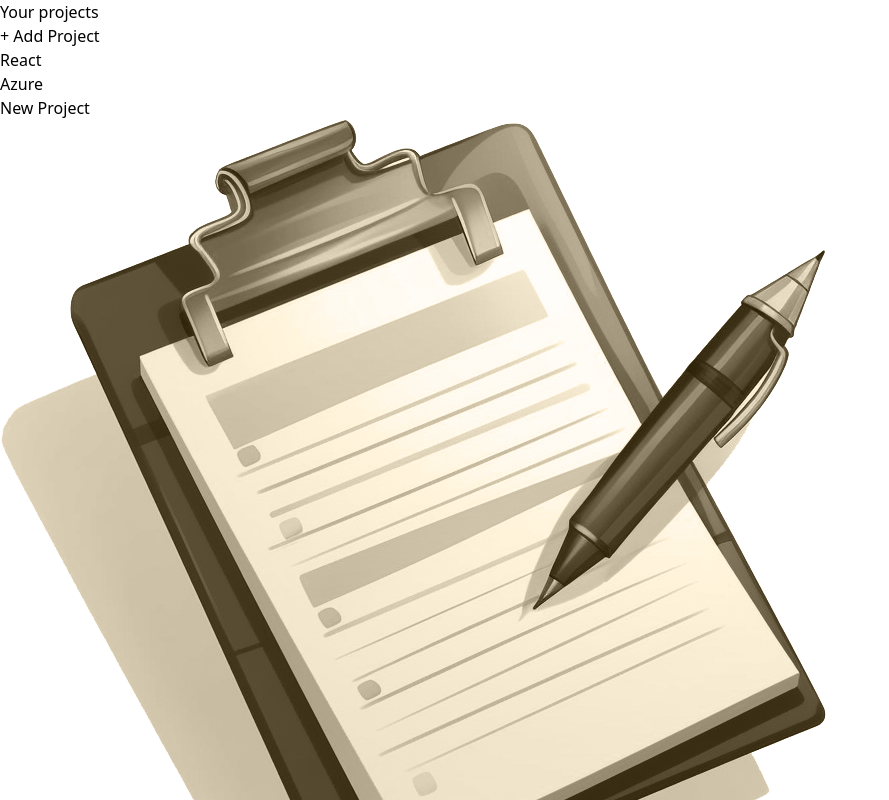
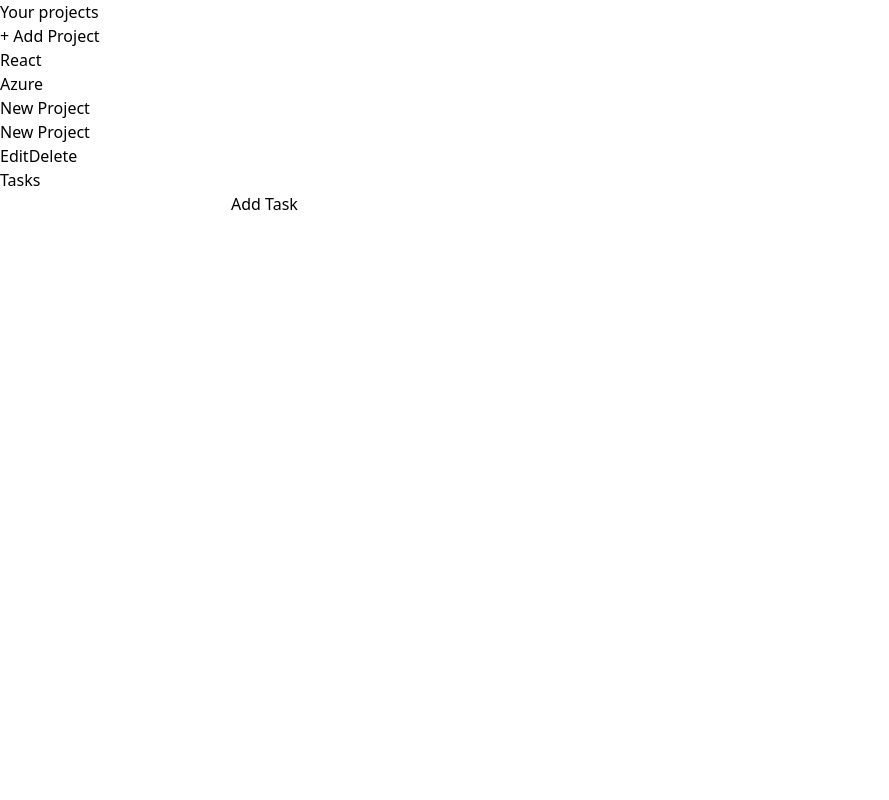
Before and after one commit to Bedevire/React-09-Practice, a React (Vite) app: page / in a window 1280 px wide. Both pictures are taken after a click on the button "+ Add Project". Shown: the top 800 px of the page, without its empty margins (0-889 px from the left). Built offline with nearby package versions, Linux system fonts and the light colour scheme.

Commit message:
Add project details editing

```diff
--- a/src/App.jsx
+++ b/src/App.jsx
@@ -8,15 +8,15 @@ function App() {
     {
       id: 1,
       title: "React",
-      description: '',
-      dueDate: '',
+      description: 'Learn React from the ground up',
+      dueDate: '2024-04-15',
       tasks: []
     },
     {
       id: 2,
       title: "Azure",
-      description: '',
-      dueDate: '',
+      description: 'Learn Azure. Enough to pass both the Basics test - AZ-900, and the more advanced test, AZ-104',
+      dueDate: '2024-10-23',
       tasks: [
         {id:1, title: 'AZ-900'},
         {id:2, title: 'AZ-104'}
@@ -25,12 +25,12 @@ function App() {
   ]
 
   const [projects, setProjects] = useState(startingProjects);
-  const [selectedProjectId, setSelectedProjectId] = useState(-1);
+  const [selectedProject, setSelectedProject] = useState(null)
 
   function projectSelected(projectId){
     const project = getSelectedProject(projectId);
     console.log('Project ' + project.title + ' selected');
-    setSelectedProjectId(projectId);
+    setSelectedProject(project)
   }
 
   function getSelectedProject(projectId){
@@ -44,46 +44,62 @@ function App() {
   function onAddProject(){
     console.log('App - onProjectAdd');
     const newId = Math.floor(Math.random() * 10000)
+    const newProject = {
+      id:newId,
+      title:'New Project',
+      description: '',
+      dueDate: '',
+      tasks:[]
+    }
     setProjects(initialProjects => [
       ...initialProjects,
-      {
-        id:newId,
-        title:'New Project',
-        description: '',
-        dueDate: '',
-        tasks:[]
-      }])
+      newProject
+    ])
+    setSelectedProject(newProject);
   }
 
-  function onProjectDelete(){
+  function onProjectSave(project){
+    console.log('App - saving project ' + project.title);
+  }
+
+  function onProjectDelete(projectId){
     console.log('App - onProjectDelete');
+    setProjects(originalProjects => {
+      return originalProjects.filter( item => item.id != projectId);
+    });
+    setSelectedProject(null);
   }
 
   function onTaskAdd(taskName){
     console.log('App - onTaskAdd - ' + taskName);
     const taskId = Math.floor(Math.random() * 10000);
     const newTask = {id:taskId, title: taskName}
-    let project = getSelectedProject(selectedProjectId)
-    project.tasks = [...project.tasks, newTask]
 
-    setProjects([...projects]);
+    setSelectedProject({
+      id: selectedProject.id,
+      title: selectedProject.title,
+      description: selectedProject.description,
+      dueDate: selectedProject.dueDate,
+      tasks: [...selectedProject.tasks, newTask]
+    });
   }
 
   function onTaskDelete(taskId){
     console.log('App - onTaskDelete - ' + taskId);
 
-    let project = getSelectedProject(selectedProjectId);
-    project.tasks = project.tasks.filter(item => item.id != taskId);
-
-    setProjects([...projects])
+    setSelectedProject({
+      id: selectedProject.id,
+      title: selectedProject.title,
+      description: selectedProject.description,
+      dueDate: selectedProject.dueDate,
+      tasks: selectedProject.tasks.filter(item => item.id != taskId)
+    });
   }
-
-  const selectedProject = getSelectedProject(selectedProjectId);
 
   return (
     <main className="h-screen my-8 flex gap-8">
       <Projects projects={projects} onSelected={projectSelected} onAddProject={onAddProject} />
-      {selectedProject && <Project project={selectedProject} onTaskAdd={onTaskAdd} onTaskDelete={onTaskDelete} />}
+      {selectedProject && <Project project={selectedProject} onTaskAdd={onTaskAdd} onTaskDelete={onTaskDelete} onProjectSave={onProjectSave} />}
       {!selectedProject && <NoProject onCreateProject={onAddProject} />}
     </main>
   );
--- a/src/components/Project.jsx
+++ b/src/components/Project.jsx
@@ -1,53 +1,74 @@
-//import { useState } from 'react'
+import { useState, useRef} from 'react'
 import Tasks from './Tasks'
 
-export default function Project({project, onTaskAdd, onTaskDelete}){
+export default function Project({project, onTaskAdd, onTaskDelete, onProjectSave}){
 
-    //const [tasks, setTasks] = useState(project.tasks);
+    const title = useRef(project.title);
+    const description = useRef(project.description);
+    const dueDate = useRef(project.description);
+    const [editing, setEditing] = useState(false);
 
-    //function onTaskAdd2(taskName){
-    //    const taskId = Math.floor(Math.random() * 10000);
-    //    const newTask = {id:taskId, title: taskName}
-        //setTasks(originalTasks => [...originalTasks, newTask]);
-    //}
+    function onEditClick(){
+        setEditing(currentEditMode => !currentEditMode);
+    }
 
-    //function onTaskDelete(taskId){
-        //setTasks(originalTasks => originalTasks.filter(item => item.id !== taskId));
-    //}
+    function onSaveClicked(){
+        setEditing(false);
+        project.title = title.current.value;
+        project.description = description.current.value;
+        project.dueDate = dueDate.current.value;
+        onProjectSave(project);
+    }
 
     return(
         <div className="w-[35rem] mt-16">
 
             <header className="flex items-center justify-between">
                 <h2 className="text-3xl font-bold text-stone-600 mb-2">{project.title}</h2>
+                {editing &&
+                    <>
+                        <button onClick={onEditClick} className="text-stone-500 hover:text-stone-950">Cancel</button>
+                        <button onClick={onSaveClicked} className="px-6 py-2 rounded-md bg-stone-800 text-stone-50 hover:bg-stone-950">Save</button>
+                    </>
+                }
+                {!editing && <button onClick={onEditClick} className="text-stone-500 hover:text-stone-950">Edit</button>}
                 <button className="text-stone-800 hover:text-red-500">Delete</button>
-                <button className="text-stone-500 hover:text-stone-950">Cancel</button>
-                <button className="px-6 py-2 rounded-md bg-stone-800 text-stone-50 hover:bg-stone-950">Save</button>
             </header>
 
+            { editing &&
                 <div className="pb-4 mb-4 border-b-2 border-stone-300">
                     <label className="text-sm font-bold uppercase text-stone-500">Title</label>
                         <input
                             type="text"
                             className="w-full p-1 border-b-2 rounded-sm border-stone-300 bg-stone-200 text-stone-600 focus:outline-none focus:border-stone-600"
-                    placeholder={project.title}>
+                            ref={title}
+                            defaultValue={project.title}>
                         </input>
-
 
                     <label className="text-sm font-bold uppercase text-stone-500">Description</label>
                     <textarea
                         type="textArea"
                         className="w-full p-1 border-b-2 rounded-sm border-stone-300 bg-stone-200 text-stone-600 focus:outline-none focus:border-stone-600"
-                    placeholder={project.description}>
+                        ref={description}
+                        defaultValue={project.description}>
                     </textarea>
 
                     <label className="text-sm font-bold uppercase text-stone-500">Due date</label>
                     <input
                         type="date"
                         className="w-full p-1 border-b-2 rounded-sm border-stone-300 bg-stone-200 text-stone-600 focus:outline-none focus:border-stone-600"
-                    placeholder={project.dueDate}>
+                        ref={dueDate}
+                        defaultValue={project.dueDate}>
                     </input>
                 </div>
+            }
+            { !editing &&
+                <div className="pb-4 mb-40 border-b-2 border-stone-300">
+                    <p className="text-stone-400 mb-4">{project.dueDate}</p>
+                    <p className="text-stone-600">{project.description}</p>
+                </div>
+            }
+
 
             <div>
                 <Tasks tasks={project.tasks} onTaskAdd={onTaskAdd} onTaskDelete={(taskId) => onTaskDelete(taskId, project.id)} />
```
Lines whose indentation alone changed are shown as unchanged.
